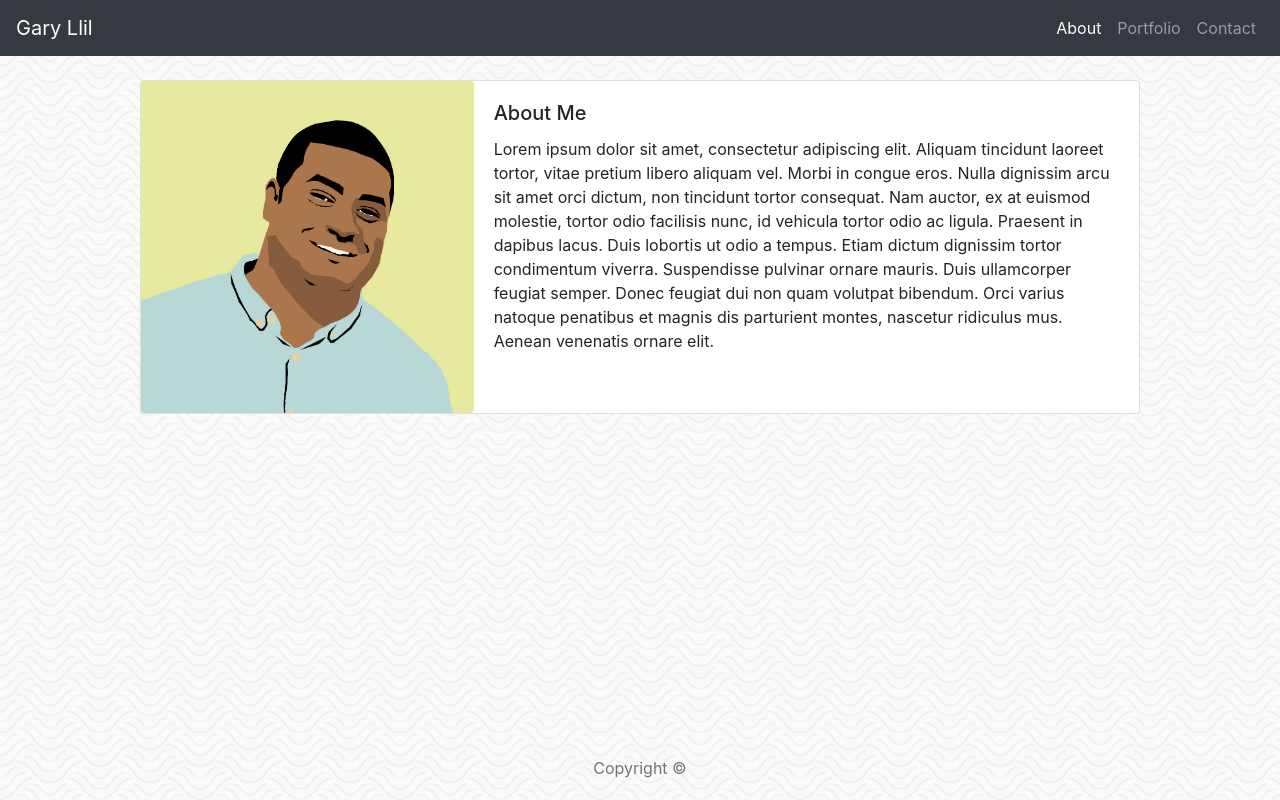
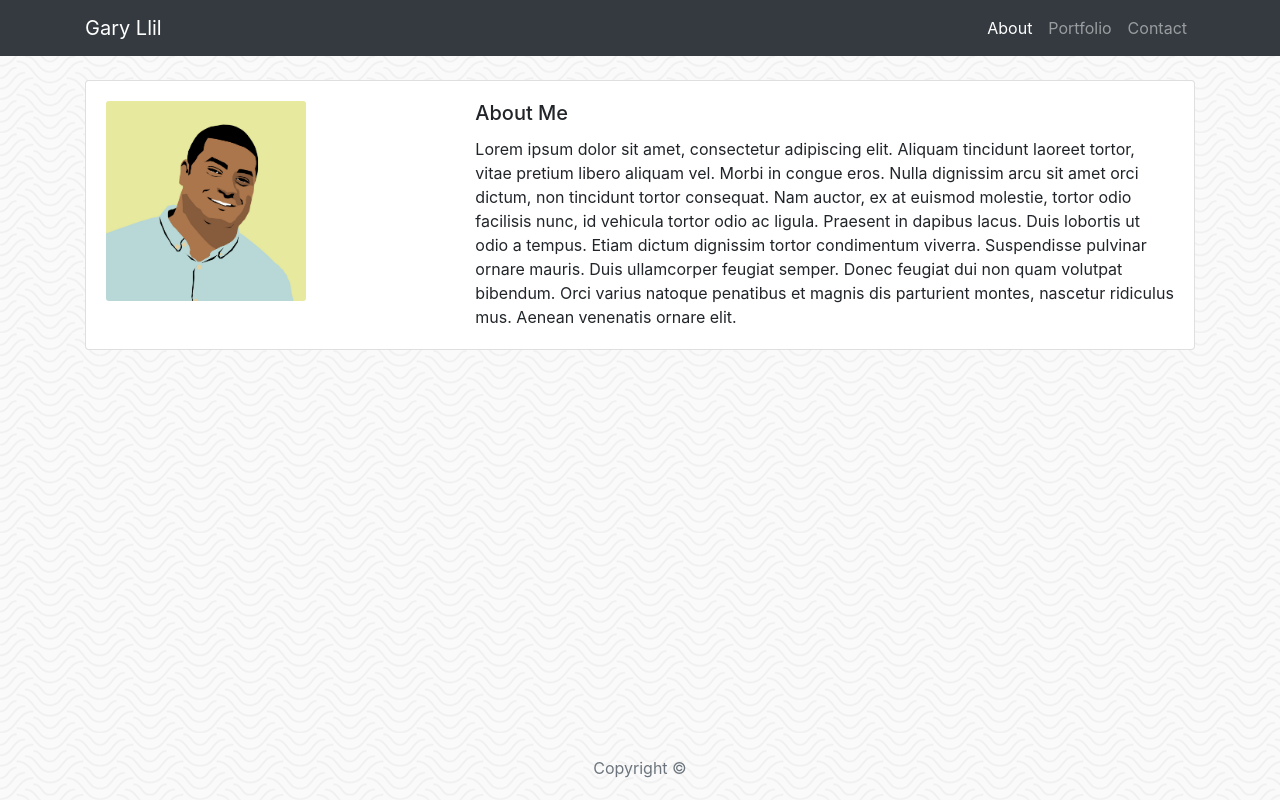
Before and after one commit to gllil/Responsive-Portfolio, a plain HTML site: page index.html in a window 1280 px wide. Drawn offline with nearby package versions, Linux system fonts and the light colour scheme.

Commit message:
fixed container spacing and added background

```diff
--- a/index.html
+++ b/index.html
@@ -10,6 +10,7 @@
 <body style="margin: 0 auto; background-image: url(assets/papyrus.png);">
 
     <nav class="navbar navbar-expand-lg navbar-dark bg-dark">
+      <div class="container">
         <a class="navbar-brand" href="index.html">Gary Llil</a>
         <button class="navbar-toggler" type="button" data-toggle="collapse" data-target="#navbarNavAltMarkup" aria-controls="navbarNavAltMarkup" aria-expanded="false" aria-label="Toggle navigation">
           <span class="navbar-toggler-icon"></span>
@@ -21,13 +22,14 @@
             <a class="nav-item nav-link" href="contact.html">Contact</a>
           </div>
         </div>
+      </div>
       </nav><br>
 
-
-      <div class="card mb-3 mx-auto" style="max-width: 1000px;">
+      <div class="container">
+      <div class="card mb-3 mx-auto" style="width: 100%;">
         <div class="row no-gutters">
           <div class="col-md-4">
-            <img src="assets/ProfilePhoto.jpg" class="card-img" alt="Profile Photo">
+            <img src="assets/ProfilePhoto.jpg" class="card-img" alt="Profile Photo" style="max-width: 200px; max-height: 200px; margin: 20px;">
           </div>
           <div class="col-md-8">
             <div class="card-body">
@@ -37,6 +39,7 @@
           </div>
         </div>
       </div>
+    </div>
 
 
      <footer class="footer mt-auto py-3">
```
Also changed, not shown: contact.html (+5 -1 lines), portfolio.html (+2 -1 lines).
